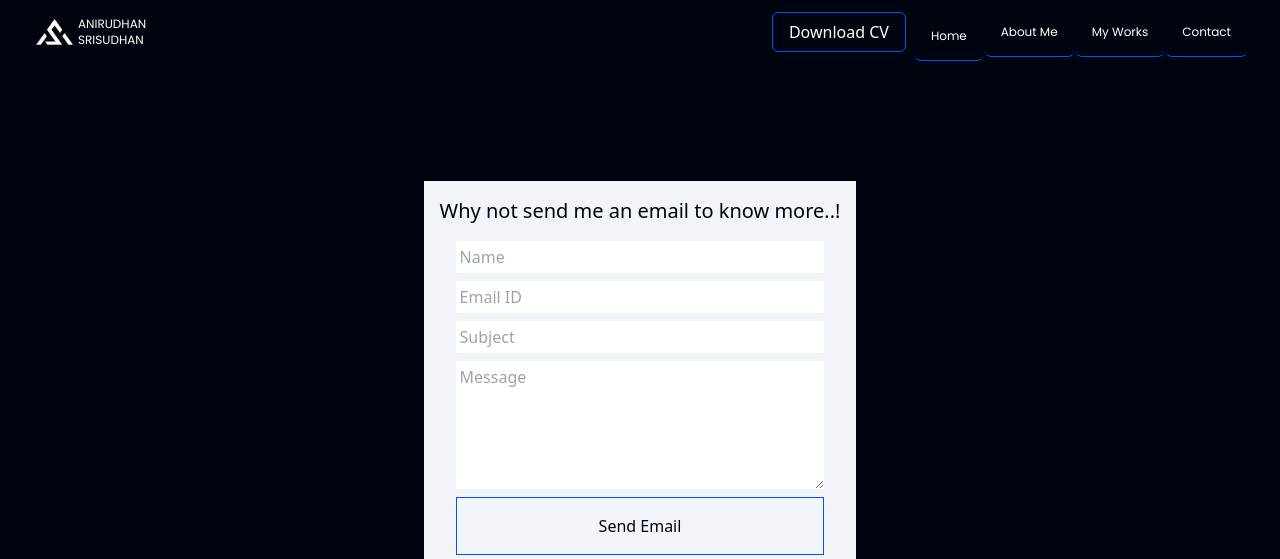
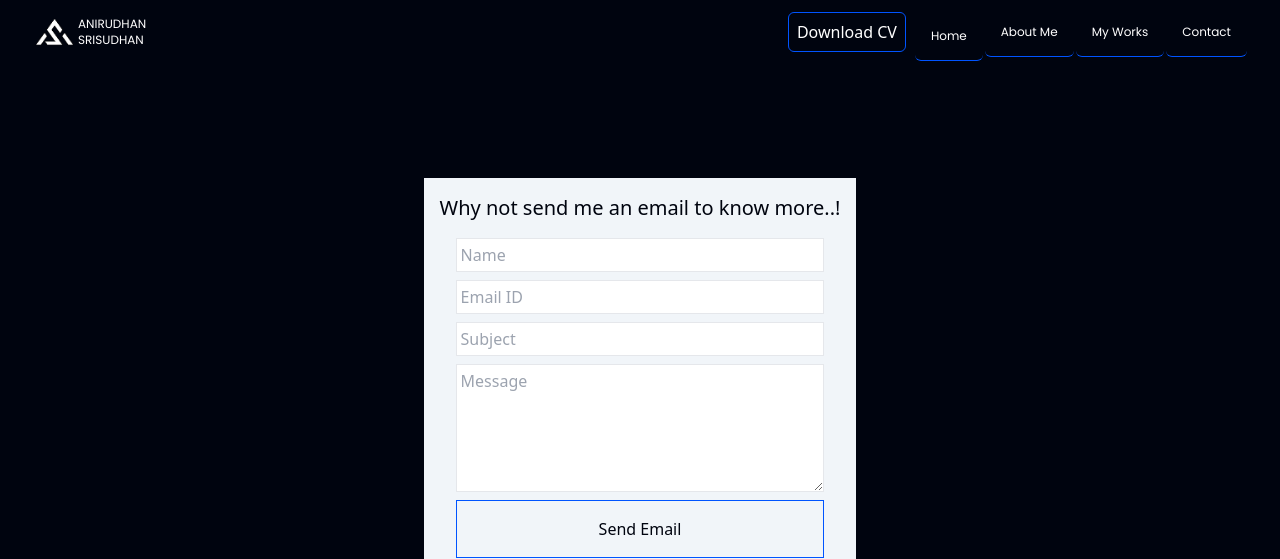
Before and after one commit to ani94s/ani-portfolio, a React (Create React App) app: page /ani-portfolio/contact in a window 1280 px wide. Shown: the top 559 px of the page. Built offline with nearby package versions, Linux system fonts and the light colour scheme.

Commit message:
CV download option with some UI fixes

```diff
--- a/src/components/atoms/button.jsx
+++ b/src/components/atoms/button.jsx
@@ -1,7 +1,7 @@
 import React from "react";
 
 const Button = ({type,children, className}) => {
-  return <button type={type} className={`${className} p-4 border border-tertiary hover:bg-tertiary`}>{children}</button>;
+  return <button type={type} className={`${className} border border-tertiary hover:bg-tertiary`}>{children}</button>;
 };
 
 export default Button;
--- a/src/components/email-content.jsx
+++ b/src/components/email-content.jsx
@@ -10,11 +10,11 @@ const EmailContent = () => {
     <section id="sendEmail" className="bg-slate-100 text-primary p-4">
       <h1 className='text-xl font-medium text-primary'>Why not send me an email to know more..!</h1>
       <form className="flex flex-col gap-2 p-4" onSubmit={sendEmail}>
-        <input name="name" placeholder="Name" className="p-1"/>
-        <input name="emailid" placeholder="Email ID" className="p-1"/>
-        <input name="subject" placeholder="Subject" className="p-1"/>
-        <textarea name="message" placeholder="Message" className="p-1 h-32"/>
-        <Button type="submit">Send Email</Button>
+        <input name="name" placeholder="Name" className="p-1 border"/>
+        <input name="emailid" placeholder="Email ID" className="p-1 border"/>
+        <input name="subject" placeholder="Subject" className="p-1 border"/>
+        <textarea name="message" placeholder="Message" className="p-1 h-32 border"/>
+        <Button type="submit" className="p-4">Send Email</Button>
       </form>
     </section>
   );
--- a/src/components/pages/my-details.jsx
+++ b/src/components/pages/my-details.jsx
@@ -6,7 +6,6 @@ import { profExp } from "../../assets";
 import { otherExp } from "../../assets";
 import { education } from "../../assets";
 import { skills } from "../../assets";
-import styles from "../../style";
 
 const subHeadings = [
     {
```
